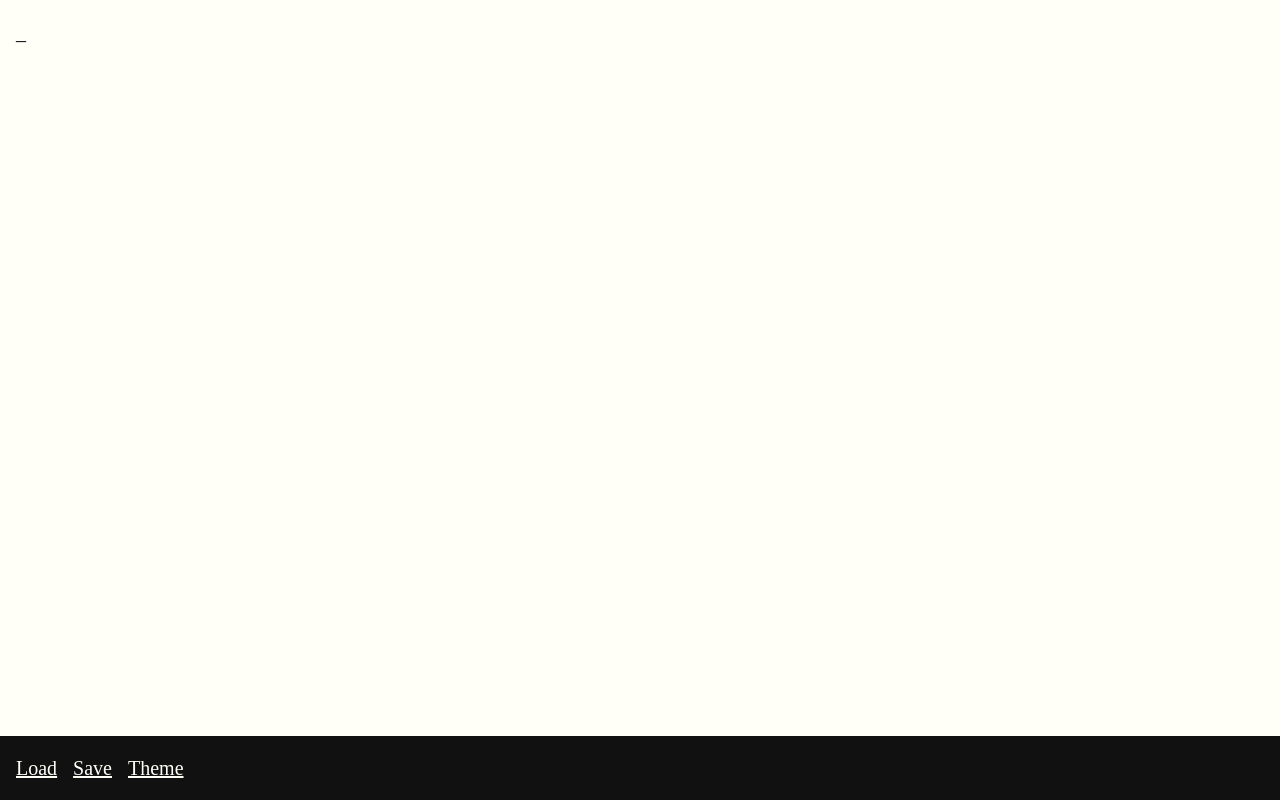
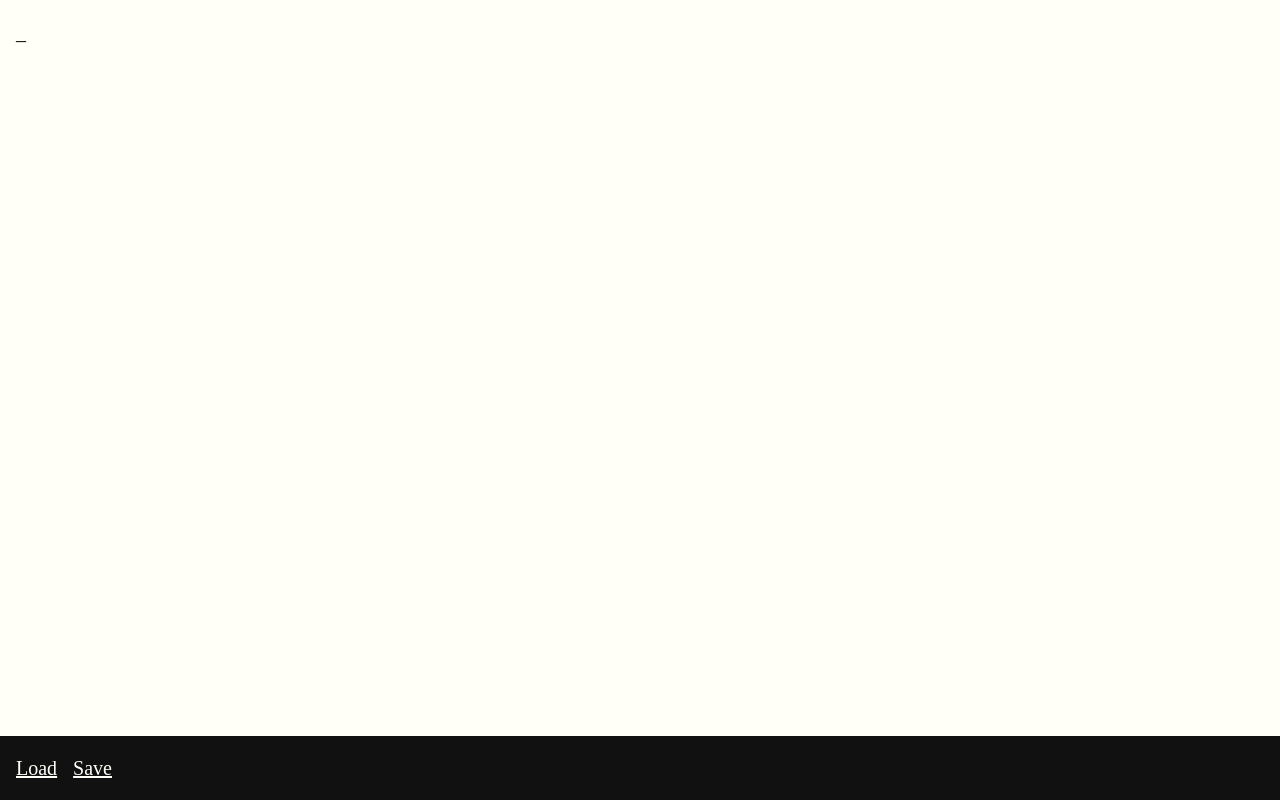
Before and after one commit to jpnance/pwapoc, a website: page index.html in a window 1280 px wide. Drawn offline with Linux system fonts and the light colour scheme; a web font is replaced by a local one.

Commit message:
Meh, who cares about themes for now.

```diff
--- a/index.html
+++ b/index.html
@@ -19,7 +19,6 @@
     <nav>
       <a id="load-action" href="#">Load</a>
       <a id="save-action" href="#">Save</a>
-      <a href="#">Theme</a>
     </nav>
 
     <script src="js/main.js"></script>
```
